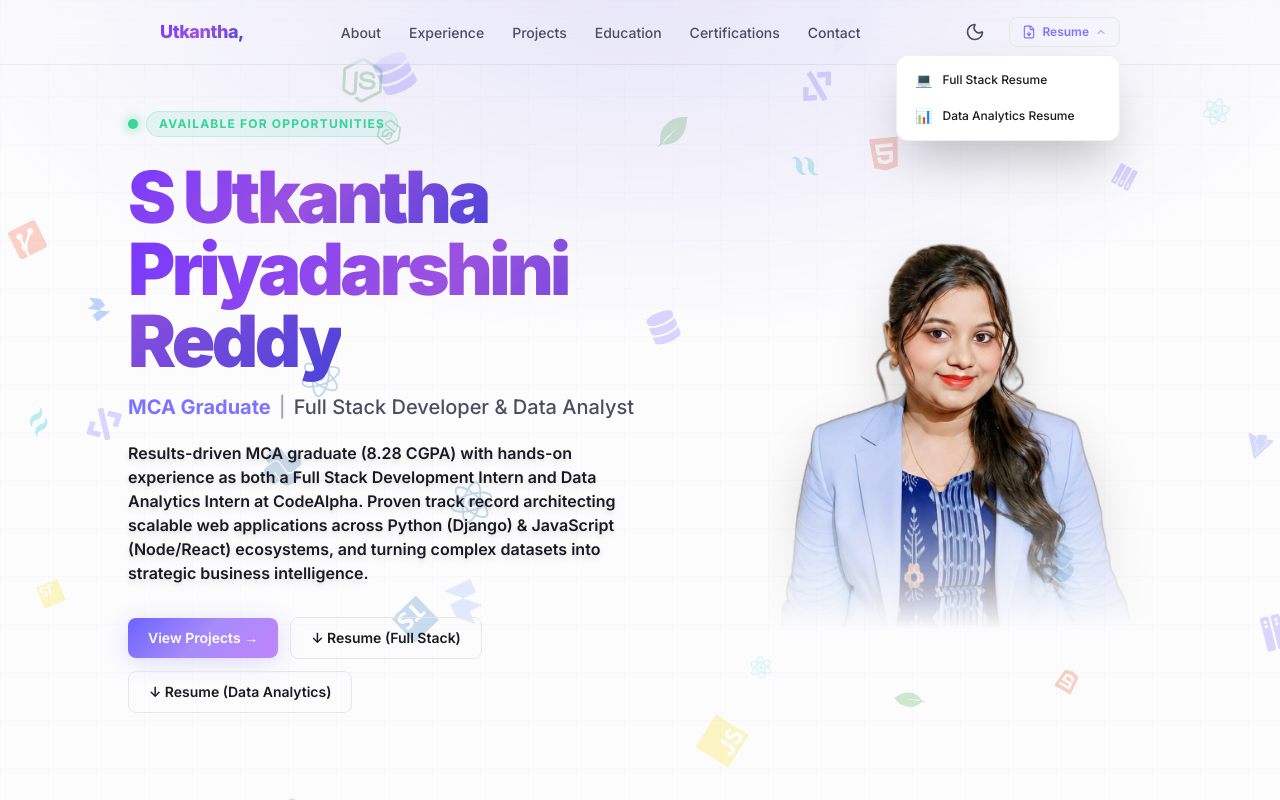
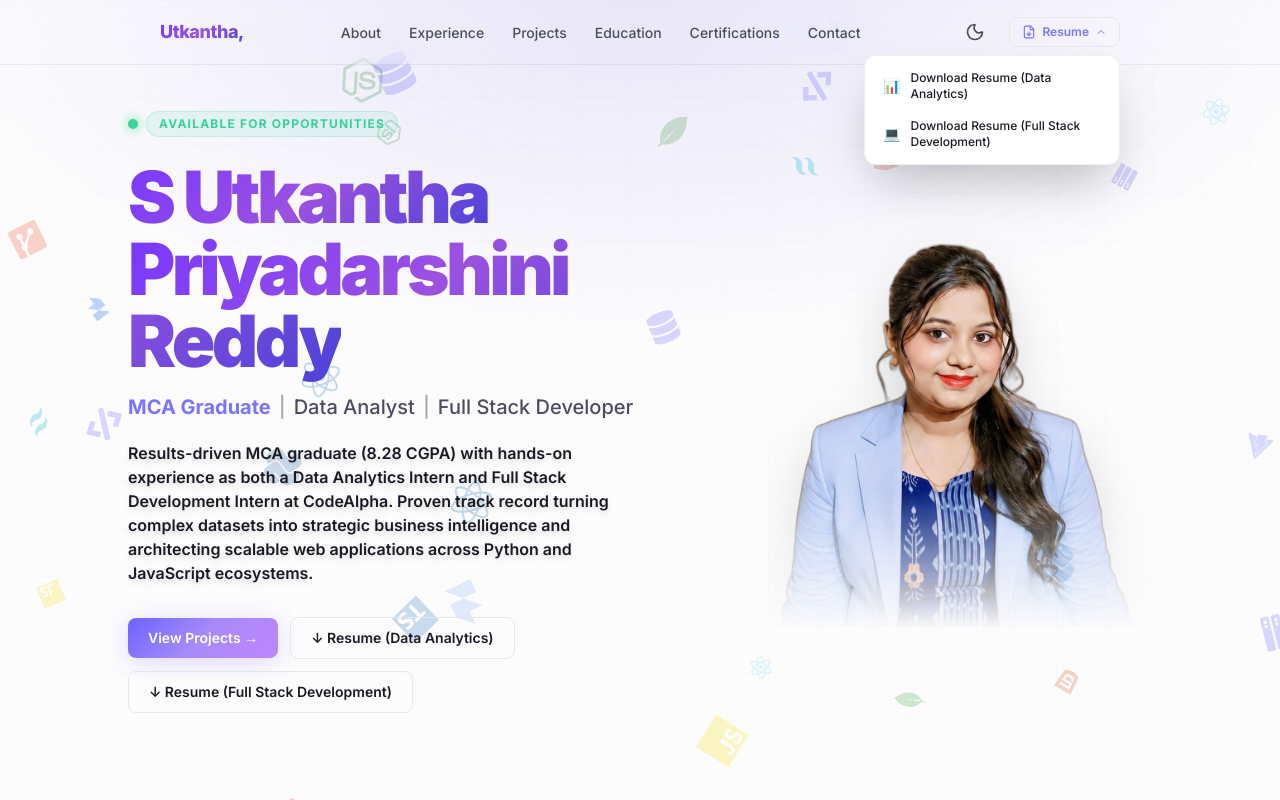
Before and after one commit to Utkantha/Utkantha.github.io, a React (Vite) app: page / in a window 1280 px wide. Both pictures are taken after a click on the button "Resume". Shown: the top 800 px of the page. Built offline with nearby package versions, Linux system fonts and the light colour scheme.

Commit message:
feat: prioritized Data Analytics before Full Stack Development across role, resumes, experience, skills, and contact

```diff
--- a/src/components/About.tsx
+++ b/src/components/About.tsx
@@ -78,10 +78,10 @@ export default function About() {
             className="space-y-6"
           >
             <motion.p variants={textVariants} className="text-ink-primary text-base sm:text-lg leading-relaxed font-medium">
-              I'm an <span className="text-ink-primary font-semibold">MCA graduate from BPUT (8.28 CGPA)</span> with practical industry experience across two core software disciplines: as a <span className="text-accent-light font-semibold">Full Stack Development Intern</span> and <span className="text-accent-light font-semibold">Data Analytics Intern</span> at CodeAlpha.
+              I'm an <span className="text-ink-primary font-semibold">MCA graduate from BPUT (8.28 CGPA)</span> with practical industry experience across two core software disciplines: as a <span className="text-accent-light font-semibold">Data Analytics Intern</span> and <span className="text-accent-light font-semibold">Full Stack Development Intern</span> at CodeAlpha.
             </motion.p>
             <motion.p variants={textVariants} className="text-ink-secondary text-sm sm:text-base leading-relaxed">
-              Proven capability in engineering responsive, end-to-end web applications across Python (Django) and JavaScript (Node.js, Express, React) frameworks, coupled with analytical rigor in Exploratory Data Analysis (EDA), automated web scraping, data modeling, and interactive business intelligence reporting with SQL and Python.
+              Proven analytical rigor in Exploratory Data Analysis (EDA), automated web scraping, statistical data modeling, and interactive business intelligence reporting with SQL and Python, coupled with strong capability in architecting responsive, end-to-end web applications across Python (Django) and JavaScript (Node.js, Express, React) frameworks.
             </motion.p>
 
             <motion.div variants={textVariants} className="pt-4 space-y-3 bg-bg-primary/50 border border-border p-5 rounded-2xl">
--- a/src/components/Hero.tsx
+++ b/src/components/Hero.tsx
@@ -77,7 +77,9 @@ export default function Hero() {
             <motion.p variants={itemVariants} className="text-ink-secondary text-base sm:text-lg lg:text-xl font-medium mb-5">
               <span className="text-accent-light font-bold">MCA Graduate</span>
               <span className="opacity-50 mx-2">|</span>
-              Full Stack Developer & Data Analyst
+              Data Analyst
+              <span className="opacity-50 mx-2">|</span>
+              Full Stack Developer
             </motion.p>
 
             {/* Tagline */}
@@ -85,14 +87,14 @@ export default function Hero() {
               {meta.tagline}
             </motion.p>
 
-            {/* CTAs with both resumes */}
+            {/* CTAs with both resumes (Data Analytics first, Full Stack Development second) */}
             <motion.div variants={itemVariants} className="flex flex-wrap items-center gap-3">
               <Button href="#projects">View Projects →</Button>
-              <Button href={resumeFsdPdf} variant="outline" download="Utkantha_Reddy_Full_Stack_Resume.pdf">
-                ↓ Resume (Full Stack)
-              </Button>
               <Button href={resumeDaPdf} variant="outline" download="Utkantha_Reddy_Data_Analytics_Resume.pdf">
                 ↓ Resume (Data Analytics)
+              </Button>
+              <Button href={resumeFsdPdf} variant="outline" download="Utkantha_Reddy_Full_Stack_Resume.pdf">
+                ↓ Resume (Full Stack Development)
               </Button>
             </motion.div>
           </div>
--- a/src/components/Navbar.tsx
+++ b/src/components/Navbar.tsx
@@ -93,7 +93,16 @@ export default function Navbar() {
             </button>
 
             {resumeMenuOpen && (
-              <div className="absolute right-0 mt-2 w-56 bg-bg-card border border-border rounded-xl shadow-2xl p-1.5 z-50">
+              <div className="absolute right-0 mt-2 w-64 bg-bg-card border border-border rounded-xl shadow-2xl p-1.5 z-50">
+                <a
+                  href={resumeDaPdf}
+                  download="Utkantha_Reddy_Data_Analytics_Resume.pdf"
+                  onClick={() => setResumeMenuOpen(false)}
+                  className="flex items-center gap-2.5 px-3 py-2 text-xs font-medium text-ink-primary hover:bg-accent/10 hover:text-accent-light rounded-lg transition-colors"
+                >
+                  <span className="text-sm">📊</span>
+                  <span>Download Resume (Data Analytics)</span>
+                </a>
                 <a
                   href={resumeFsdPdf}
                   download="Utkantha_Reddy_Full_Stack_Resume.pdf"
@@ -101,16 +110,7 @@ export default function Navbar() {
                   className="flex items-center gap-2.5 px-3 py-2 text-xs font-medium text-ink-primary hover:bg-accent/10 hover:text-accent-light rounded-lg transition-colors"
                 >
                   <span className="text-sm">💻</span>
-                  <span>Full Stack Resume</span>
-                </a>
-                <a
-                  href={resumeDaPdf}
-                  download="Utkantha_Reddy_Data_Analytics_Resume.pdf"
-                  onClick={() => setResumeMenuOpen(false)}
-                  className="flex items-center gap-2.5 px-3 py-2 text-xs font-medium text-ink-primary hover:bg-accent/10 hover:text-accent-light rounded-lg transition-colors"
-                >
-                  <span className="text-sm">📊</span>
-                  <span>Data Analytics Resume</span>
+                  <span>Download Resume (Full Stack Development)</span>
                 </a>
               </div>
             )}
@@ -144,23 +144,23 @@ export default function Navbar() {
             </li>
           ))}
 
-          {/* Mobile dual resumes */}
+          {/* Mobile dual resumes (Data Analytics first, Full Stack second) */}
           <li className="pt-2 mt-2 border-t border-border flex flex-col gap-2">
+            <a
+              href={resumeDaPdf}
+              download="Utkantha_Reddy_Data_Analytics_Resume.pdf"
+              onClick={() => setOpen(false)}
+              className="flex items-center gap-2 px-3 py-2 rounded-lg text-xs font-semibold border border-accent/30 text-accent-light bg-accent/5 hover:bg-accent/15"
+            >
+              📊 Download Resume (Data Analytics)
+            </a>
             <a
               href={resumeFsdPdf}
               download="Utkantha_Reddy_Full_Stack_Resume.pdf"
               onClick={() => setOpen(false)}
               className="flex items-center gap-2 px-3 py-2 rounded-lg text-xs font-semibold border border-accent/30 text-accent-light bg-accent/5 hover:bg-accent/15"
             >
-              💻 Download Full Stack Resume
-            </a>
-            <a
-              href={resumeDaPdf}
-              download="Utkantha_Reddy_Data_Analytics_Resume.pdf"
-              onClick={() => setOpen(false)}
-              className="flex items-center gap-2 px-3 py-2 rounded-lg text-xs font-semibold border border-accent/30 text-accent-light bg-accent/5 hover:bg-accent/15"
-            >
-              📊 Download Data Analytics Resume
+              💻 Download Resume (Full Stack Development)
             </a>
           </li>
         </ul>
--- a/src/config/portfolio.json
+++ b/src/config/portfolio.json
@@ -2,8 +2,8 @@
   "meta": {
     "name": "S Utkantha Priyadarshini Reddy",
     "shortName": "Utkantha",
-    "role": "MCA Graduate · Full Stack Developer & Data Analyst",
-    "tagline": "Results-driven MCA graduate (8.28 CGPA) with hands-on experience as both a Full Stack Development Intern and Data Analytics Intern at CodeAlpha. Proven track record architecting scalable web applications across Python (Django) & JavaScript (Node/React) ecosystems, and turning complex datasets into strategic business intelligence.",
+    "role": "MCA Graduate · Data Analyst · Full Stack Developer",
+    "tagline": "Results-driven MCA graduate (8.28 CGPA) with hands-on experience as both a Data Analytics Intern and Full Stack Development Intern at CodeAlpha. Proven track record turning complex datasets into strategic business intelligence and architecting scalable web applications across Python and JavaScript ecosystems.",
     "location": "Berhampur, Ganjam, Odisha, India",
     "email": "sutkanthapdreddy@gmail.com",
     "phone": "+91-8917445015",
@@ -52,17 +52,6 @@
       ]
     },
     {
-      "label": "Frameworks & Full-Stack",
-      "tags": [
-        "React.js",
-        "Node.js",
-        "Express.js",
-        "Django",
-        "Flask",
-        "RESTful APIs"
-      ]
-    },
-    {
       "label": "Data Analysis & BI",
       "tags": [
         "Exploratory Data Analysis (EDA)",
@@ -83,6 +72,17 @@
         "SQLite",
         "Oracle Database",
         "Microsoft SQL Server"
+      ]
+    },
+    {
+      "label": "Frameworks & Full-Stack",
+      "tags": [
+        "React.js",
+        "Node.js",
+        "Express.js",
+        "Django",
+        "Flask",
+        "RESTful APIs"
       ]
     },
     {
@@ -110,6 +110,21 @@
   "experience": [
     {
       "company": "CodeAlpha",
+      "role": "Data Analytics Intern (Virtual)",
+      "period": "Sep 2026",
+      "location": "Remote, India",
+      "certificateLink": "https://drive.google.com/file/d/1lPrbBNTddLA6mZQECIXGGGtLFllWDyIg/view?usp=drivesdk",
+      "recommendationLink": "https://drive.google.com/file/d/1pX9RULlyNTsCxTUojZNWY5xuoaIyYMGY/view?usp=drivesdk",
+      "bullets": [
+        "Conducted comprehensive Exploratory Data Analysis (EDA) and statistical modeling using Python (Pandas, NumPy) to evaluate business metrics, revenue distributions, and promotional performance.",
+        "Engineered automated web scraping pipelines using BeautifulSoup to parse HTML DOM trees, handle pagination, and compile custom structured CSV datasets from dynamic web sources.",
+        "Built informative data visualizations and dashboards using Matplotlib and Seaborn, authoring data-driven executive reports that translate raw metrics into strategic business insights.",
+        "Queried relational databases via advanced SQL (multi-table joins, subqueries, aggregations) to ensure clean data pipelines for analysis and visualization workflows.",
+        "Awarded a verified Certificate of Completion and an official Letter of Recommendation for analytical excellence across all milestones."
+      ]
+    },
+    {
+      "company": "CodeAlpha",
       "role": "Full Stack Development Intern (Virtual)",
       "period": "Sep 2026",
       "location": "Remote, India",
@@ -122,21 +137,6 @@
         "Engineered mobile-first, cross-browser compatible user interfaces applying responsive web design principles and clean UI/UX standards.",
         "Managed collaborative codebases using Git and GitHub with structured version control, modular code architecture, and continuous deployment workflows.",
         "Awarded a verified Certificate of Completion and an official Letter of Recommendation for technical and project excellence."
-      ]
-    },
-    {
-      "company": "CodeAlpha",
-      "role": "Data Analytics Intern (Virtual)",
-      "period": "Sep 2026",
-      "location": "Remote, India",
-      "certificateLink": "https://drive.google.com/file/d/1lPrbBNTddLA6mZQECIXGGGtLFllWDyIg/view?usp=drivesdk",
-      "recommendationLink": "https://drive.google.com/file/d/1pX9RULlyNTsCxTUojZNWY5xuoaIyYMGY/view?usp=drivesdk",
-      "bullets": [
-        "Conducted comprehensive Exploratory Data Analysis (EDA) and statistical modeling using Python (Pandas, NumPy) to evaluate business metrics, revenue distributions, and promotional performance.",
-        "Engineered automated web scraping pipelines using BeautifulSoup to parse HTML DOM trees, handle pagination, and compile custom structured CSV datasets from dynamic web sources.",
-        "Built informative data visualizations and dashboards using Matplotlib and Seaborn, authoring data-driven executive reports that translate raw metrics into strategic business insights.",
-        "Queried relational databases via advanced SQL (multi-table joins, subqueries, aggregations) to ensure clean data pipelines for analysis and visualization workflows.",
-        "Awarded a verified Certificate of Completion and an official Letter of Recommendation for analytical excellence across all milestones."
       ]
     }
   ],
```
Also changed, not shown: src/components/Contact.tsx (+4 -4 lines).
